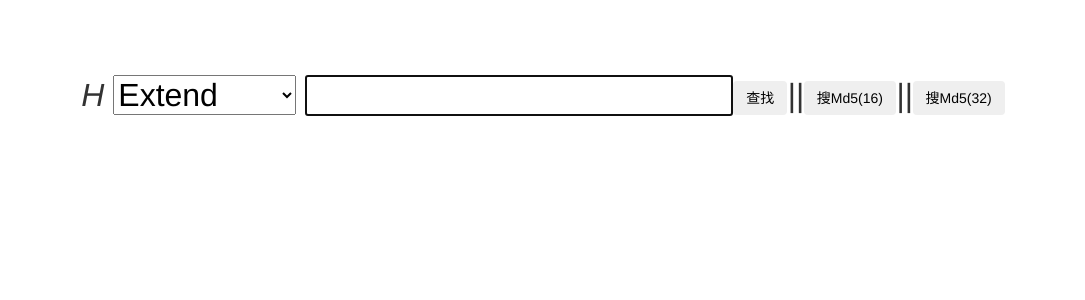
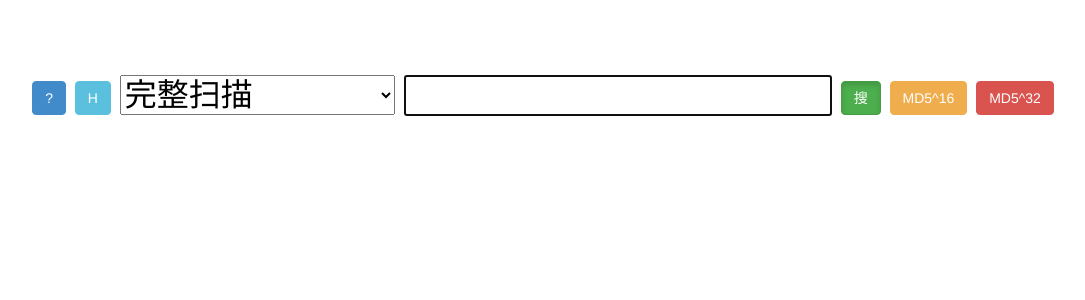
Before and after one commit to bjzhush/shegongku, a PHP site: page / in a window 1280 px wide. Shown: the top 300 px of the page, without its empty margins (97-1182 px from the left). Run offline with PHP 8.4, Linux system fonts and the light colour scheme.

Commit message:
增加匹配模式,优化按钮样式,增加帮助文档

```diff
--- a/index.tpl
+++ b/index.tpl
@@ -24,22 +24,32 @@
             <div>
                 <h2>
                     <div align="center">
+
+
                     <p id="info" contenteditable="true"></p>
                     <em>
-                        <span id="history" >H</span>
+                        <button class="btn btn-primary btn-large" id="tips">?</button>
+                        <button class="btn btn-info btn-large" id="history">H</button>
                         <select id='searchMode' class="selectpicker">
-                            <option value='SPH_MATCH_EXTENDED2'>Extend</option>
-                            <option value='SPH_MATCH_BOOLEAN'>Boolean</option>
+                            <option value='SPH_MATCH_FULLSCAN'>完整扫描</option>
+                            <option value='SPH_MATCH_EXTENDED2'>扩展匹配模式(V2)</option>
+                            <option value='SPH_MATCH_BOOLEAN'>布尔查询</option>
                             <option value='SPH_MATCH_PHRASE'>短语匹配</option>
                             <option value='SPH_MATCH_ANY'>任意查询词</option>
                             <option value='SPH_MATCH_ALL'>所有查询词</option>
                         </select>
-                        <input id="keyword" class="input-medium search-query" type="text" /><button id="she" class="btn" type="submit">查找</button>||<button id="she16" class="btn" type="submit">搜Md5(16)</button>||<button id="she32" class="btn" type="submit">搜Md5(32)</button>
-
-
+                        <input id="keyword" class="input-medium search-query" type="text" />
+                        <input type="submit" class="btn btn-success btn-large active" id="she" value="搜"/>
+                        <input type="submit" class="btn btn-warning btn-large" id="she16" value="MD5^16"/>
+                        <input type="submit" class="btn btn-danger btn-large" id="she32" value="MD5^32"/>
                     </em>
                     </div>
                 </h2>
+                <div id="tipsInfo" class="hero-unit" contenteditable="true">
+                  <h3>使用说明</h3>
+                  <p>1. 共有6种匹配模式,具体可以参见CoreSeek手册(V4.1)</p>
+                  <p>2. 目前暂时显示搜索结果的前1000条</p>
+                </div>
             </div>
             <span id="hisData"></span>
             <div id='resbox'>
```
Also changed, not shown: js/she.js (+41 -32 lines).
